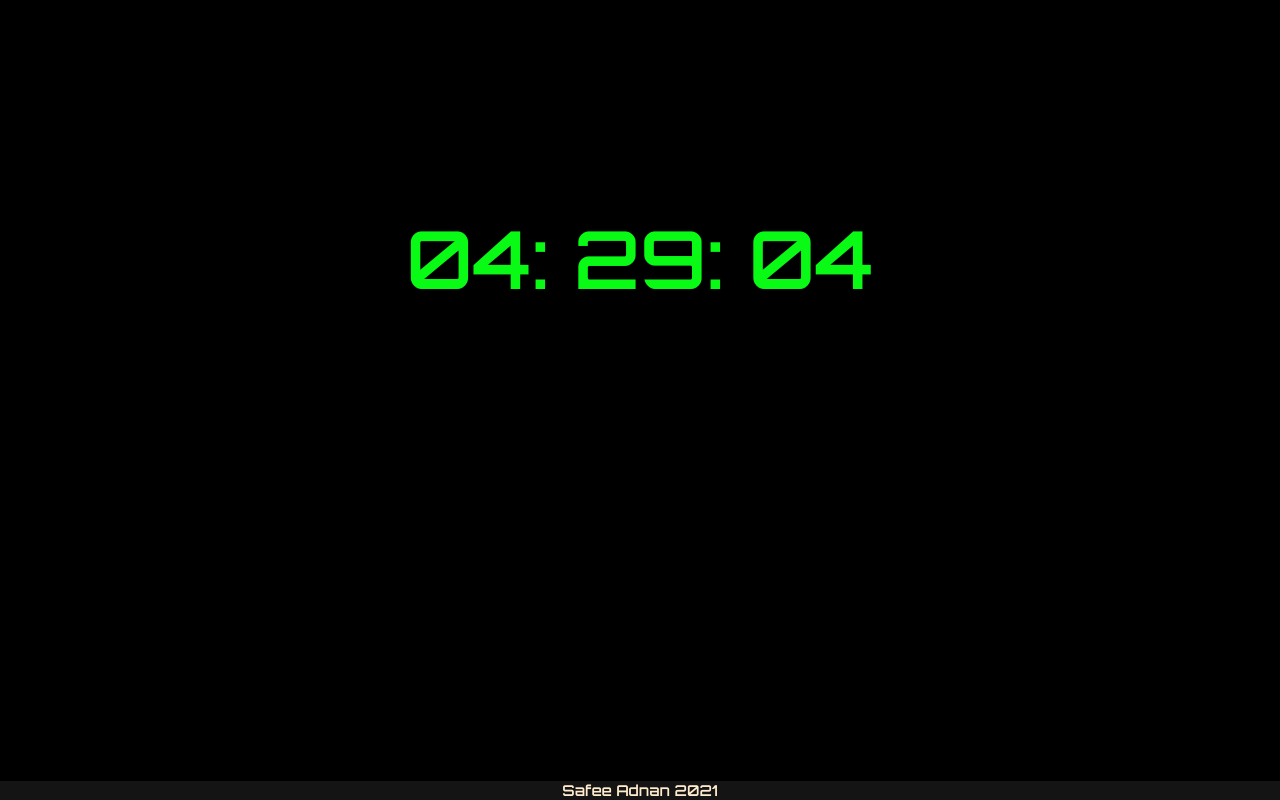
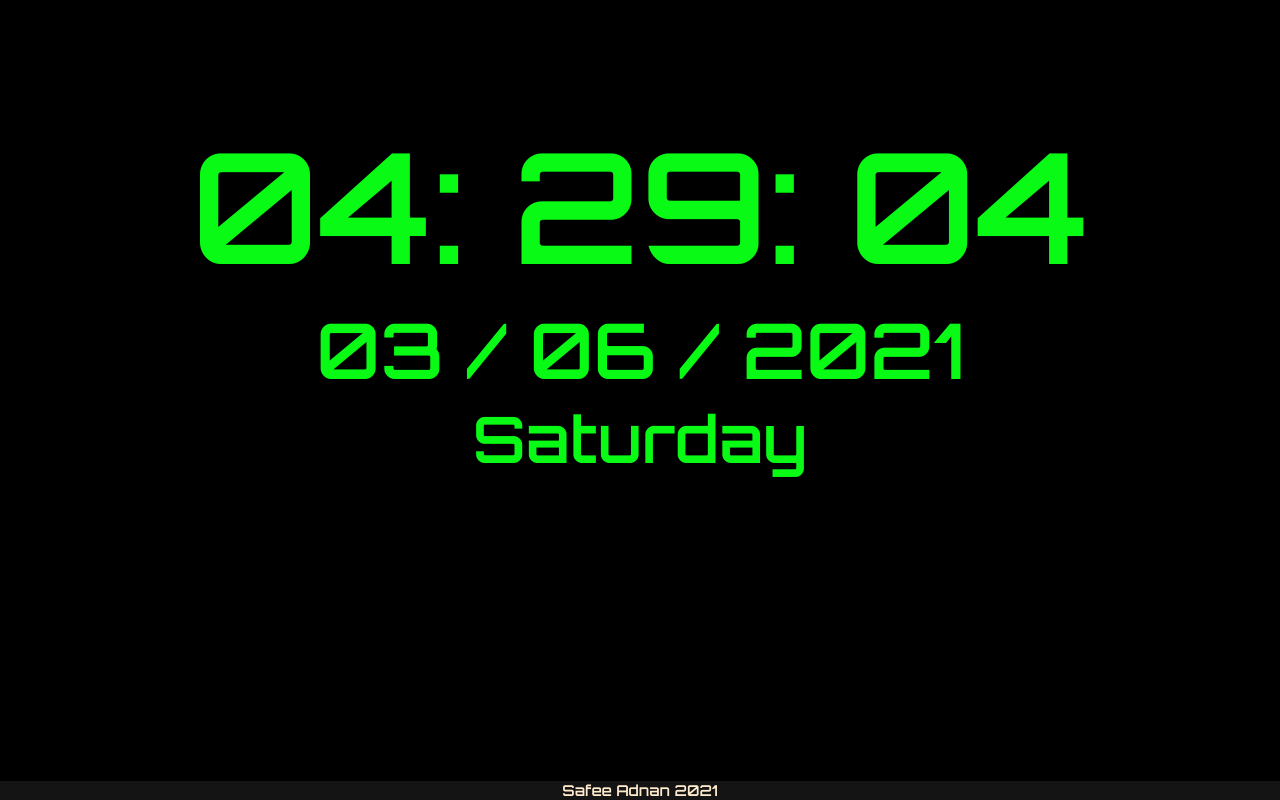
Before and after one commit to safeeadnan/digitalclock, a plain HTML site: page index.html in a window 1280 px wide. Drawn offline with Linux system fonts and the light colour scheme.

Commit message:
Add files via upload

```diff
--- a/app.js
+++ b/app.js
@@ -3,7 +3,10 @@ function updateTime(){
     let hour = currentTime.getHours();
     let minute = currentTime.getMinutes();
     let second = currentTime.getSeconds();
-
+    let date= currentTime.getDate()
+    let month= currentTime.getMonth()
+    let year= currentTime.getFullYear()
+    let day=["Monday","Tuesday","Wednesday","Thursday","Friday","Saturday","Saturday"]
     if (hour<10){
         hour="0"+hour;
     }
@@ -13,10 +16,20 @@ function updateTime(){
     if(second<10){
         second="0"+second;
     }
+    if (date<10){
+        date="0"+date;
+    }
+    if (month<10){
+        month="0"+month;
+    }
 
     document.getElementById("hour").innerHTML = hour +": ";
     document.getElementById("minute").innerHTML = minute +": ";
     document.getElementById("second").innerHTML = second;
+    document.getElementById("date").innerHTML = date+" /";
+    document.getElementById("month").innerHTML = month+" /";
+    document.getElementById("year").innerHTML = year;
+    document.getElementById("day").innerHTML = day[currentTime.getDay()-1];
 
 }
 setInterval(updateTime);
--- a/index.html
+++ b/index.html
@@ -12,11 +12,19 @@
     </style>
 </head>
 <body>
+
     <div class="box" id="box">
         <span class="hour" id="hour"> 09:</span>
         <span class="minute" id="minute"> 08:</span>
         <span class="second" id="second"> 45</span>
     </div>
+
+    <div class="datee">
+        <span id="date">24/</span>
+        <span id="month">08/</span>
+        <span id="year">2021</span>
+    </div>
+    <div id="day" class="day"></div>
     <footer>
         <div class="foot">
             Safee Adnan 2021
--- a/style.css
+++ b/style.css
@@ -3,12 +3,20 @@
 body{
     background-color: black;
     color: #09fa15;
-    font-size: 80px;
+    font-size: 12vw;
     font-family: 'Orbitron', sans-serif;
 }
 .box{
-    padding-top: 200px;
+    padding-top: 8%;
     text-align: center;
+}
+.datee{
+    text-align: center;
+    font-size: 6vw;
+}
+.day{
+    text-align: center;
+    font-size: 5vw;
 }
 .foot{
     left: 0;
```
